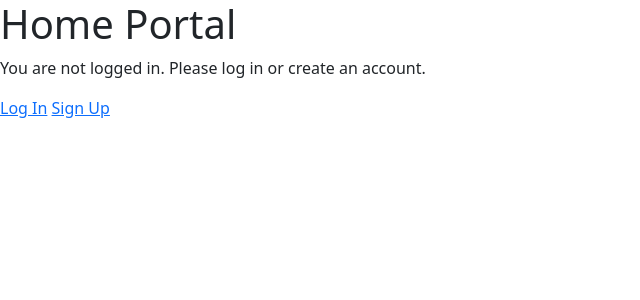
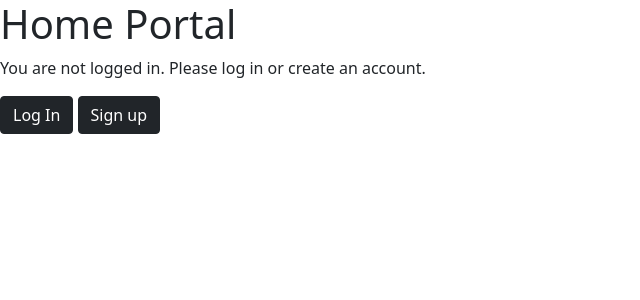
Before and after one commit to giuseppe-g-gelardi/Django_Trash_collector, a Django app: page / in a window 1280 px wide. Shown: the top 300 px of the page, without its empty margins (0-640 px from the left). Run offline with Django 3.2, Linux system fonts and the light colour scheme.

Commit message:
added login and signup buttons to home.html

```diff
--- a/trash_collector/templates/base.html
+++ b/trash_collector/templates/base.html
@@ -15,7 +15,6 @@
 {% if user.is_authenticated %}
   {% for group in user.groups.all%}
     {% if group.name == "Customers" %}
-
     <p>Customer Navbar</p>
     {% elif group.name == "Employees" %}
     <p>Employee Navbar</p>
--- a/trash_collector/templates/home.html
+++ b/trash_collector/templates/home.html
@@ -10,8 +10,13 @@
   <p><a href="{% url 'logout' %}">Log Out</a></p>
 {% else %}
   <p>You are not logged in. Please log in or create an account.</p>
-  <a href="{% url 'login' %}">Log In</a>
-  <a href="{% url 'accounts:register' %}">Sign Up</a>
+  {% comment %} old buttons {% endcomment %}
+  {% comment %} <button type="button" class="btn btn-dark"><a href="{% url 'login' %}">Log In</a></button>
+  <button type="button" class="btn btn-dark"><a href="{% url 'accounts:register' %}">Sign Up</a></button> {% endcomment %}
+  <a class="btn btn-dark" href="{% url 'login' %}" role="button">Log In</a>
+  <a class="btn btn-dark" href="{% url 'accounts:register' %}" role="button">Sign up</a>
+
+
 {% endif %}
 {% endblock %}
 
```
Also changed, not shown: trash_collector/customers/migrations/0001_initial.py (added), trash_collector/employees/migrations/0001_initial.py (added).
